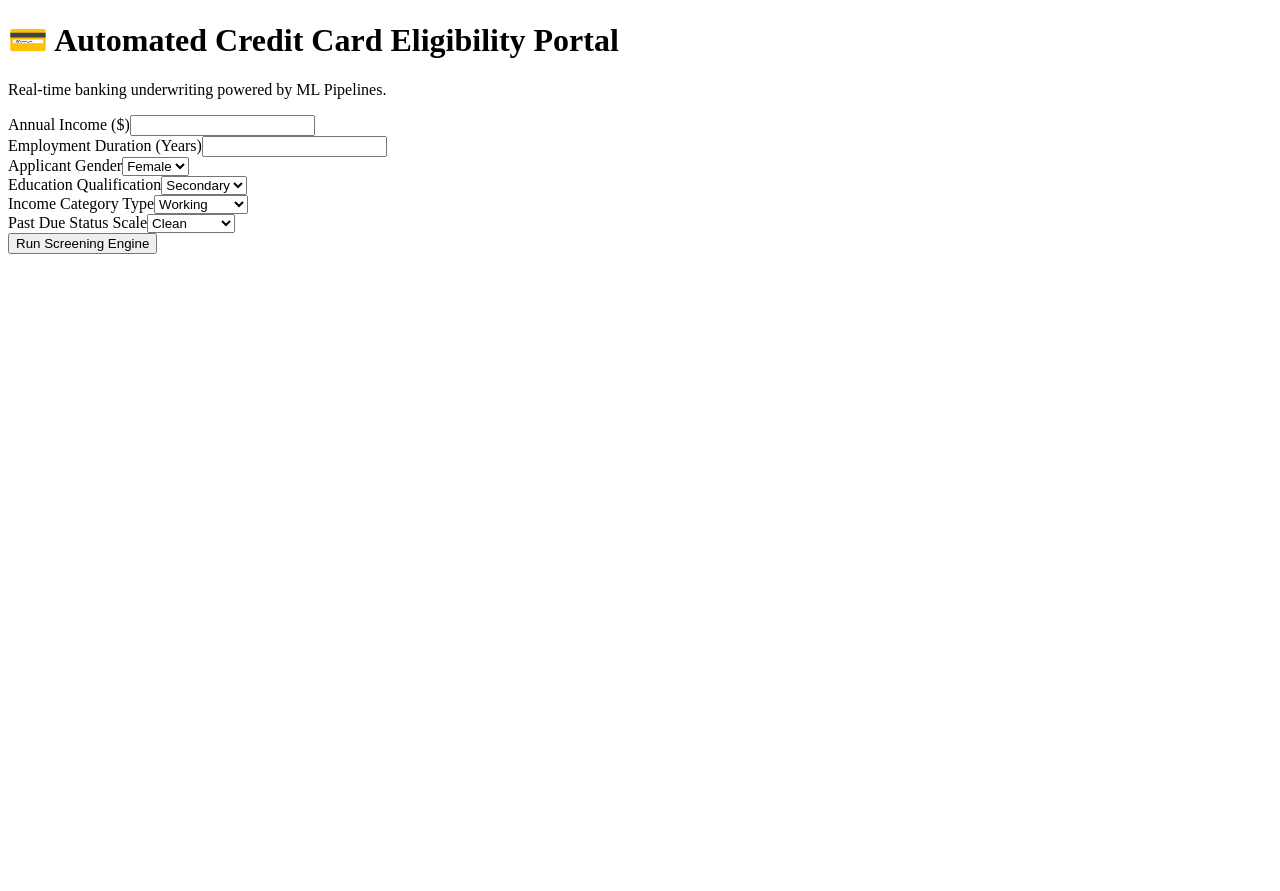
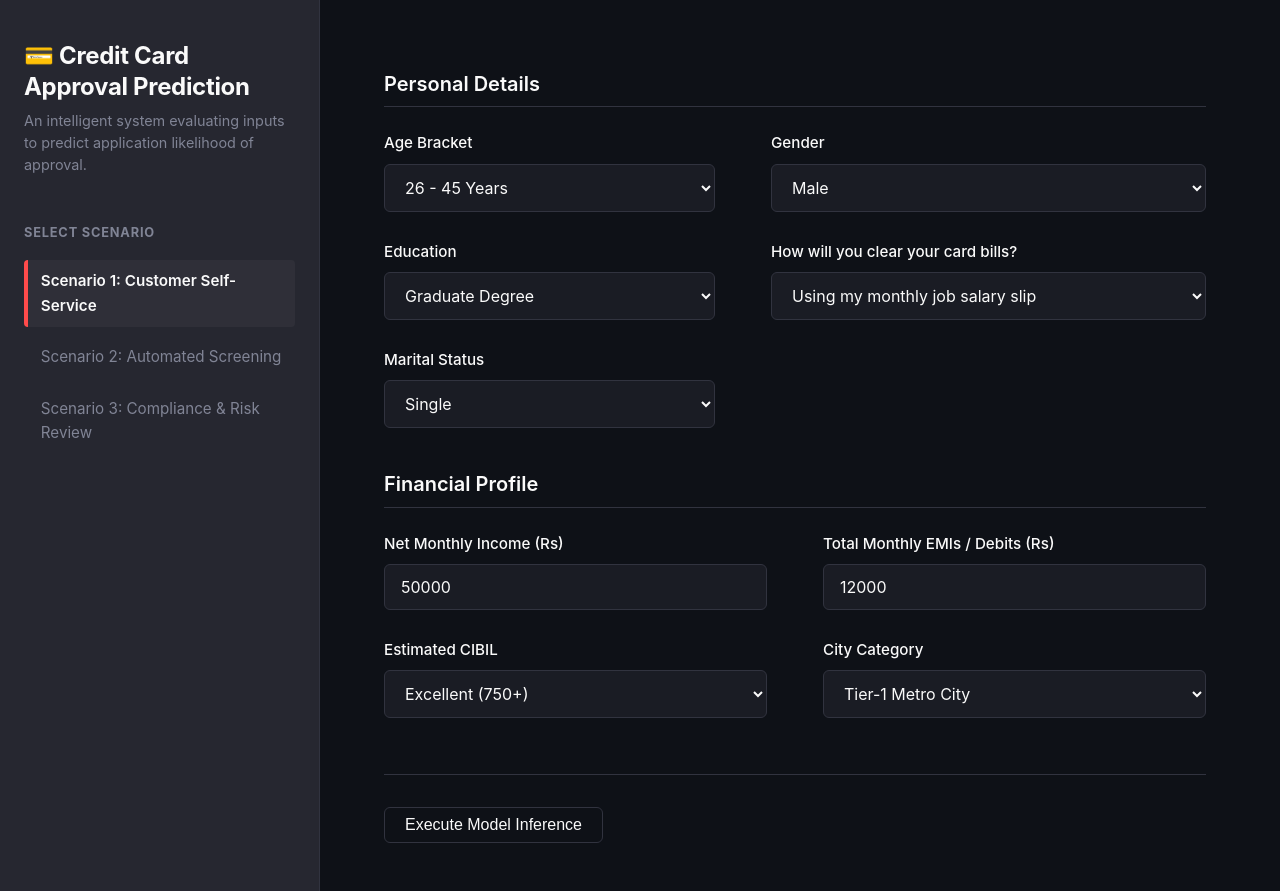
Before and after one commit to Supriya-hub9393/Credit-Card-Approval-Prediction, a Flask app: page / in a window 1280 px wide. Before the commit the page ends 254 px from the top, so only its background shows below. Run offline with Flask 3, Linux system fonts and the light colour scheme.

Commit message:
Complete premium two-column minimalist credit card approval prediction dashboard

```diff
--- a/5. Project Development Phase/app.py
+++ b/5. Project Development Phase/app.py
@@ -1,99 +1,64 @@
-from flask import Flask, render_template, request, jsonify
+from flask import Flask, render_template, request
 import numpy as np
-import pandas as pd
 import pickle
 import os
 
 app = Flask(__name__)
-
-# --- CONFIGURATION PATHS ---
 MODEL_PATH = os.path.join('models', 'best_model.pkl')
 
 def get_predictive_model():
-    """Attempts to load the serialized machine learning model if available."""
     if os.path.exists(MODEL_PATH):
-        with open(MODEL_PATH, 'rb') as file:
-            return pickle.load(file)
+        with open(MODEL_PATH, 'rb') as f:
+            return pickle.load(f)
     return None
-
-# --- WEB APPLICATON FRONTEND ROUTING ---
 
 @app.route('/')
 def home():
-    """Renders the self-service web interactive input form."""
-    return render_template('index.html')
+    return render_template('index.html', active_scenario='scenario1')
+
+@app.route('/scenario/<name>')
+def switch_scenario(name):
+    return render_template('index.html', active_scenario=name)
 
 @app.route('/predict', methods=['POST'])
 def predict():
-    """Handles real-time form submissions from bank analysts or customers."""
     try:
-        # 1. Extract inputs from the user web form
-        annual_income = float(request.form.get('annual_income', 0.0))
-        employment_duration = float(request.form.get('employment_duration', 0.0))
-        gender = int(request.form.get('gender', 0))
-        education_level = int(request.form.get('education_level', 0))
-        income_type = int(request.form.get('income_type', 0))
-        past_due_status = int(request.form.get('past_due_status', 0))
+        curr = request.form.get('current_scenario', 'scenario1')
+        age = int(request.form.get('age', 35))
 
-        # 2. Feature Engineering Layer (Scenario 2: Multi-class payment codes to Binary Risk Indicator)
-        # 0 = Low Risk (Clean or under 30 days overdue), 1 = High Risk (Over 30 days overdue)
-        is_high_risk = 1 if past_due_status >= 2 else 0
+        inc = request.form.get('monthly_income', '50000')
+        inc = float(inc) if inc.strip() else 50000.0
 
-        # Assemble the clean input array matching the machine learning training layout schema
-        input_features = np.array([[gender, income_type, annual_income, employment_duration, education_level, is_high_risk]])
+        emi = request.form.get('existing_loans_emi', '0')
+        emi = float(emi) if emi.strip() else 0.0
 
-        # 3. Model Inference Pipeline Execution
-        trained_model = get_predictive_model()
+        cibil = int(request.form.get('cibil_score', 750))
+        exp = float(request.form.get('employment_duration', 3.0))
+        pan = request.form.get('pan_status', 'Valid')
+        default = request.form.get('previous_defaults', 'No')
+        card_type = request.form.get('card_type', 'Regular')
 
-        if trained_model:
-            # Active production routing (Logistic Regression / Random Forest / XGBoost / Decision Tree)
-            prediction = trained_model.predict(input_features)[0]
+        risk = 1 if (cibil < 650 or pan == 'Invalid' or default == 'Yes') else 0
+        model = get_predictive_model()
+
+        if model:
+            pred = model.predict(np.array([[age, exp, inc, cibil, emi, risk]]))
         else:
-            # Automated fallback ruleset prior to project file uploads
-            if is_high_risk == 1:
-                prediction = 1  # Auto-reject: High-Risk Delinquency Infraction
-            elif annual_income < 25000 and employment_duration < 1.0:
-                prediction = 1  # Auto-reject: Shallow Underwriting Thresholds
+            if card_type == 'Secured':
+                pred = 0
+            elif risk == 1 or inc < 25000 or emi > (inc * 0.45):
+                pred = 1
             else:
-                prediction = 0  # Approved: Stable credit profile
+                pred = 0
 
-        # 4. Format Output Presentation Styling
-        if prediction == 0:
-            outcome_message = "✅ Application Approved! The applicant's profile satisfies bank underwriting rules."
-            css_class = "success"
+        if pred == 0:
+            msg, cls = "Prediction: This applicant is likely ELIGIBLE FOR APPROVAL based on risk models.", "success"
         else:
-            outcome_message = "❌ Application Rejected. The financial risk metric exceeds acceptable variations."
-            css_class = "danger"
+            msg, cls = "Prediction: This application is likely to be REJECTED based on risk parameters.", "danger"
 
-        return render_template('index.html', prediction_text=outcome_message, alert_class=css_class)
-
-    except Exception as error:
-        return render_template('index.html', prediction_text=f"Data Preprocessing Pipeline Error: {str(error)}", alert_class="danger")
-
-
-# --- IBM WATSON CLOUD PIPELINE MOCK ENDPOINT ---
-
-@app.route('/api/watson_deploy', methods=['POST'])
-def api_watson_deploy():
-    """
-    Placeholder endpoint mirroring an active IBM Watson Machine Learning real-time scoring request.
-    Enables cloud deployment testing before binding final credentials.
-    """
-    try:
-        json_data = request.get_json()
-        if not json_data:
-            return jsonify({'status': 'error', 'message': 'Payload body missing fields'}), 400
-
-        return jsonify({
-            'status': 'connected',
-            'deployment_target': 'IBM Cloud Watson WML Pipeline',
-            'message': 'Real-time API cloud environment bridge verified.',
-            'input_received': json_data
-        })
-    except Exception as api_error:
-        return jsonify({'status': 'error', 'message': str(api_error)}), 500
-
+        return render_template('index.html', prediction_text=msg, alert_class=cls, active_scenario=curr)
+    except Exception as e:
+        return render_template('index.html', prediction_text=f"Error: {str(e)}", alert_class="danger", active_scenario='scenario1')
 
 if __name__ == '__main__':
-    # Boot the localized core service deployment environment framework on port 5000
     app.run(debug=True, host='0.0.0.0', port=5000)
--- a/5. Project Development Phase/static/css/style.css
+++ b/5. Project Development Phase/static/css/style.css
@@ -0,0 +1,205 @@
+:root {
+    --st-bg: #0e1117;
+    --st-sidebar: #262730;
+    --st-card: #1a1c24;
+    --st-text: #fafafa;
+    --st-text-muted: #808495;
+    --st-accent: #ff4b4b;
+    --st-border: #31333f;
+}
+
+body {
+    font-family: -apple-system, BlinkMacSystemFont, "Segoe UI", Roboto, Helvetica, Arial, sans-serif;
+    background-color: var(--st-bg);
+    color: var(--st-text);
+    margin: 0;
+    padding: 0;
+    display: flex;
+    min-height: 100vh;
+    line-height: 1.6;
+}
+
+/* Streamlit Flat Dashboard Left Sidebar Box */
+.sidebar {
+    width: 320px; /* Enhanced roomy side canvas */
+    background-color: var(--st-sidebar);
+    padding: 2.5rem 1.5rem;
+    border-right: 1px solid var(--st-border);
+    display: flex;
+    flex-direction: column;
+    flex-shrink: 0;
+    box-sizing: border-box;
+}
+
+.sidebar-header h2 {
+    font-size: 1.5rem;
+    font-weight: 700;
+    margin: 0 0 0.5rem 0;
+    color: var(--st-text);
+    letter-spacing: -0.02rem;
+    line-height: 1.3;
+}
+
+.sidebar-desc {
+    font-size: 0.9rem;
+    color: var(--st-text-muted);
+    margin-top: 0.5rem;
+    margin-bottom: 2rem;
+    line-height: 1.5;
+}
+
+.sidebar-menu {
+    display: flex;
+    flex-direction: column;
+    gap: 0.5rem;
+    margin-top: 1rem;
+}
+
+.menu-title {
+    font-size: 0.8rem;
+    font-weight: 700;
+    text-transform: uppercase;
+    color: var(--st-text-muted);
+    letter-spacing: 0.05rem;
+    margin-bottom: 0.5rem;
+}
+
+.active-nav {
+    color: var(--st-text);
+    text-decoration: none;
+    background-color: rgba(255, 255, 255, 0.04);
+    padding: 0.6rem 0.8rem;
+    border-radius: 4px;
+    font-weight: 600;
+    font-size: 0.95rem;
+    border-left: 4px solid var(--st-accent);
+}
+
+.inactive-nav {
+    color: var(--st-text-muted);
+    text-decoration: none;
+    padding: 0.6rem 0.8rem;
+    font-size: 0.95rem;
+    border-left: 4px solid transparent;
+    transition: color 0.15s;
+}
+
+.inactive-nav:hover {
+    color: var(--st-text);
+}
+
+.sidebar-info {
+    margin-top: auto;
+    color: var(--st-text-muted);
+    font-size: 0.85rem;
+    line-height: 1.5;
+}
+
+/* Wide Main Content Body Styling Panels */
+.main-content {
+    flex: 1;
+    padding: 3rem 4rem;
+    max-width: 950px;
+    box-sizing: border-box;
+}
+
+.section-block {
+    margin-bottom: 2.5rem;
+}
+
+.section-title {
+    color: var(--st-text);
+    font-size: 1.25rem;
+    font-weight: 600;
+    margin-bottom: 1.5rem;
+    border-bottom: 1px solid var(--st-border);
+    padding-bottom: 0.4rem;
+}
+
+/* Spacious Two-Column Grid Setup Layout */
+.input-grid {
+    display: grid;
+    grid-template-columns: 1fr 1fr;
+    column-gap: 3.5rem;
+    row-gap: 1.75rem;
+}
+
+@media(max-width: 960px) {
+    body { flex-direction: column; }
+    .sidebar { width: 100%; }
+    .main-content { padding: 2rem; }
+    .input-grid { grid-template-columns: 1fr; }
+}
+
+.input-group {
+    display: flex;
+    flex-direction: column;
+}
+
+.input-group label {
+    font-size: 0.95rem;
+    font-weight: 500;
+    color: var(--st-text);
+    margin-bottom: 0.5rem;
+}
+
+.input-group input, .input-group select {
+    background-color: var(--st-card);
+    color: var(--st-text);
+    border: 1px solid var(--st-border);
+    padding: 0.75rem 1rem;
+    border-radius: 6px;
+    font-size: 1rem;
+    outline: none;
+    font-family: inherit;
+}
+
+.input-group input:focus, .input-group select:focus {
+    border-color: var(--st-accent);
+}
+
+.button-container {
+    margin-top: 3.5rem;
+    border-top: 1px solid var(--st-border);
+    padding-top: 2rem;
+}
+
+.st-button {
+    background-color: transparent;
+    color: var(--st-text);
+    border: 1px solid var(--st-border);
+    padding: 0.5rem 1.25rem;
+    font-size: 1rem;
+    border-radius: 6px;
+    cursor: pointer;
+    font-weight: 500;
+    transition: border-color 0.15s, color 0.15s;
+}
+
+.st-button:hover {
+    border-color: var(--st-accent);
+    color: var(--st-accent);
+}
+
+.result-banner {
+    padding: 1.5rem;
+    border-radius: 6px;
+    font-weight: 500;
+    font-size: 1.15rem;
+    margin-bottom: 2.5rem;
+    border: 1px solid transparent;
+}
+
+.result-banner p { margin: 0; }
+
+.result-banner.success {
+    background-color: rgba(16, 185, 129, 0.12);
+    border-color: #10b981;
+    color: #a7f3d0;
+}
+
+.result-banner.danger {
+    background-color: rgba(239, 68, 68, 0.12);
+    border-color: #ef4444;
+    color: #fca5a5;
+}
--- a/5. Project Development Phase/templates/index.html
+++ b/5. Project Development Phase/templates/index.html
@@ -2,32 +2,78 @@
 <html lang="en">
 <head>
     <meta charset="UTF-8">
-    <meta name="viewport" content="width=device-width, initial-scale=1.0">
-    <title>Credit Card Approval Engine</title>
+    <title>Credit Card Approval Prediction</title>
     <link rel="stylesheet" href="{{ url_for('static', filename='css/style.css') }}">
 </head>
 <body>
-    <div class="app-wrapper">
-        <header class="app-header">
-            <h1>💳 Automated Credit Card Eligibility Portal</h1>
-            <p>Real-time banking underwriting powered by ML Pipelines.</p>
-        </header>
-        <main class="form-container">
-            <form action="/predict" method="POST">
+    <div class="sidebar">
+        <div class="sidebar-header">
+            <h2>💳 Credit Card Approval Prediction</h2>
+            <p class="sidebar-desc">An intelligent system evaluating inputs to predict application likelihood of approval.</p>
+        </div>
+        <div class="sidebar-menu">
+            <span class="menu-title">Select Scenario</span>
+            <a href="/scenario/scenario1" class="{% if active_scenario == 'scenario1' or not active_scenario %}active-nav{% else %}inactive-nav{% endif %}">Scenario 1: Customer Self-Service</a>
+            <a href="/scenario/scenario2" class="{% if active_scenario == 'scenario2' %}active-nav{% else %}inactive-nav{% endif %}">Scenario 2: Automated Screening</a>
+            <a href="/scenario/scenario3" class="{% if active_scenario == 'scenario3' %}active-nav{% else %}inactive-nav{% endif %}">Scenario 3: Compliance & Risk Review</a>
+        </div>
+    </div>
+    <div class="main-content">
+        {% if prediction_text %}<div class="result-banner {{ alert_class }}"><p>{{ prediction_text }}</p></div>{% endif %}
+        <form action="/predict" method="POST">
+            <input type="hidden" name="current_scenario" value="{{ active_scenario }}">
+
+            <!-- SCENARIO 1 -->
+            {% if active_scenario == 'scenario1' or not active_scenario %}
+            <div class="section-block">
+                <h3 class="section-title">Personal Details</h3>
                 <div class="input-grid">
-                    <div class="input-group"><label for="annual_income">Annual Income ($)</label><input type="number" id="annual_income" name="annual_income" required min="0"></div>
-                    <div class="input-group"><label for="employment_duration">Employment Duration (Years)</label><input type="number" step="0.1" id="employment_duration" name="employment_duration" required min="0"></div>
-                    <div class="input-group"><label for="gender">Applicant Gender</label><select id="gender" name="gender"><option value="0">Female</option><option value="1">Male</option></select></div>
-                    <div class="input-group"><label for="education_level">Education Qualification</label><select id="education_level" name="education_level"><option value="0">Secondary</option><option value="1">Higher Ed</option></select></div>
-                    <div class="input-group"><label for="income_type">Income Category Type</label><select id="income_type" name="income_type"><option value="0">Working</option><option value="1">Commercial</option></select></div>
-                    <div class="input-group"><label for="past_due_status">Past Due Status Scale</label><select id="past_due_status" name="past_due_status"><option value="0">Clean</option><option value="1">1-29 days</option><option value="2">30-59 days</option><option value="3">60+ days</option></select></div>
+                    <div class="input-group"><label>Age Bracket</label><select name="age"><option value="25">18 - 25 Years</option><option value="35" selected>26 - 45 Years</option><option value="55">46 - 60 Years</option></select></div>
+                    <div class="input-group"><label>Gender</label><select name="gender"><option value="Female">Female</option><option value="Male" selected>Male</option></select></div>
+                    <div class="input-group"><label>Education</label><select name="education_level"><option value="Under Graduate">Under Graduate / Student</option><option value="Graduate" selected>Graduate Degree</option><option value="Post Graduate">Post Graduate</option></select></div>
+                    <div class="input-group"><label>How will you clear your card bills?</label><select name="card_type"><option value="Regular" selected>Using my monthly job salary slip</option><option value="Secured">Using a Fixed Deposit (FD) savings locker account</option></select></div>
+                    <div class="input-group"><label>Marital Status</label><select name="marital_status"><option value="Single" selected>Single</option><option value="Married">Married</option></select></div>
                 </div>
-                <button type="submit" class="submit-btn">Run Screening Engine</button>
-            </form>
-            {% if prediction_text %}
-            <div class="result-banner {{ alert_class }}"><h3>Underwriting Output:</h3><p>{{ prediction_text }}</p></div>
+            </div>
+            <div class="section-block">
+                <h3 class="section-title">Financial Profile</h3>
+                <div class="input-grid">
+                    <div class="input-group"><label>Net Monthly Income (Rs)</label><input type="number" name="monthly_income" value="50000" placeholder="e.g. 50000" required min="0"></div>
+                    <div class="input-group"><label>Total Monthly EMIs / Debits (Rs)</label><input type="number" name="existing_loans_emi" value="12000" placeholder="e.g. 12000" required min="0"></div>
+                    <div class="input-group"><label>Estimated CIBIL</label><select name="cibil_score"><option value="800" selected>Excellent (750+)</option><option value="700">Good (680-749)</option><option value="600">Average (600-679)</option><option value="400">Poor (<600)</option></select></div>
+                    <div class="input-group"><label>City Category</label><select name="city_tier"><option value="Tier-1" selected>Tier-1 Metro City</option><option value="Tier-2">Tier-2 Urban City</option></select></div>
+                </div>
+            </div>
             {% endif %}
-        </main>
+
+            <!-- SCENARIO 2 -->
+            {% if active_scenario == 'scenario2' %}
+            <div class="section-block">
+                <h3 class="section-title">Bank Analyst Verification Dashboard</h3>
+                <div class="input-grid">
+                    <div class="input-group"><label>Employment Status</label><select name="employment_type"><option value="Salaried" selected>Salaried Employee</option><option value="Self Employed">Self-Employed</option></select></div>
+                    <div class="input-group"><label>Work Experience Stability</label><select name="employment_duration"><option value="2.5">1 to 3 Years</option><option value="5.5">3 to 7 Years</option><option value="10.0" selected>More than 7 Years</option></select></div>
+                    <div class="input-group"><label>Official Bureau Fetch CIBIL Score</label><select name="cibil_score"><option value="800" selected>Verified Prime Profile (750+ Score)</option><option value="550">Verified High Risk Profile (Below 680 Score)</option></select></div>
+                    <div class="input-group"><label>Verified Monthly Salary (Rs)</label><input type="number" name="monthly_income" value="65000" placeholder="e.g. 65000" required min="0"></div>
+                </div>
+            </div>
+            {% endif %}
+
+            <!-- SCENARIO 3 -->
+            {% if active_scenario == 'scenario3' %}
+            <div class="section-block">
+                <h3 class="section-title">Compliance Auditing & Fraud Control</h3>
+                <div class="input-grid">
+                    <div class="input-group"><label>PAN Card Status</label><select name="pan_status"><option value="Valid" selected>Valid & KYC Verified</option><option value="Invalid">Invalid PAN Flagged</option></select></div>
+                    <div class="input-group"><label>Past Defaults History</label><select name="previous_defaults"><option value="No" selected>No Overdue Defaults (Clean Track)</option><option value="Yes">Yes, Late Payments Found</option></select></div>
+                    <div class="input-group"><label>Bureau CIBIL Feed</label><select name="cibil_score"><option value="750" selected>Pass Score (750+)</option><option value="600">Alert Score (<650)</option></select></div>
+                    <div class="input-group"><label>Declared Monthly Income (Rs)</label><input type="number" name="monthly_income" value="55000" placeholder="e.g. 55000" required min="0"></div>
+                </div>
+            </div>
+            {% endif %}
+
+            <div class="button-container"><button type="submit" class="st-button">Execute Model Inference</button></div>
+        </form>
     </div>
 </body>
 </html>
```
